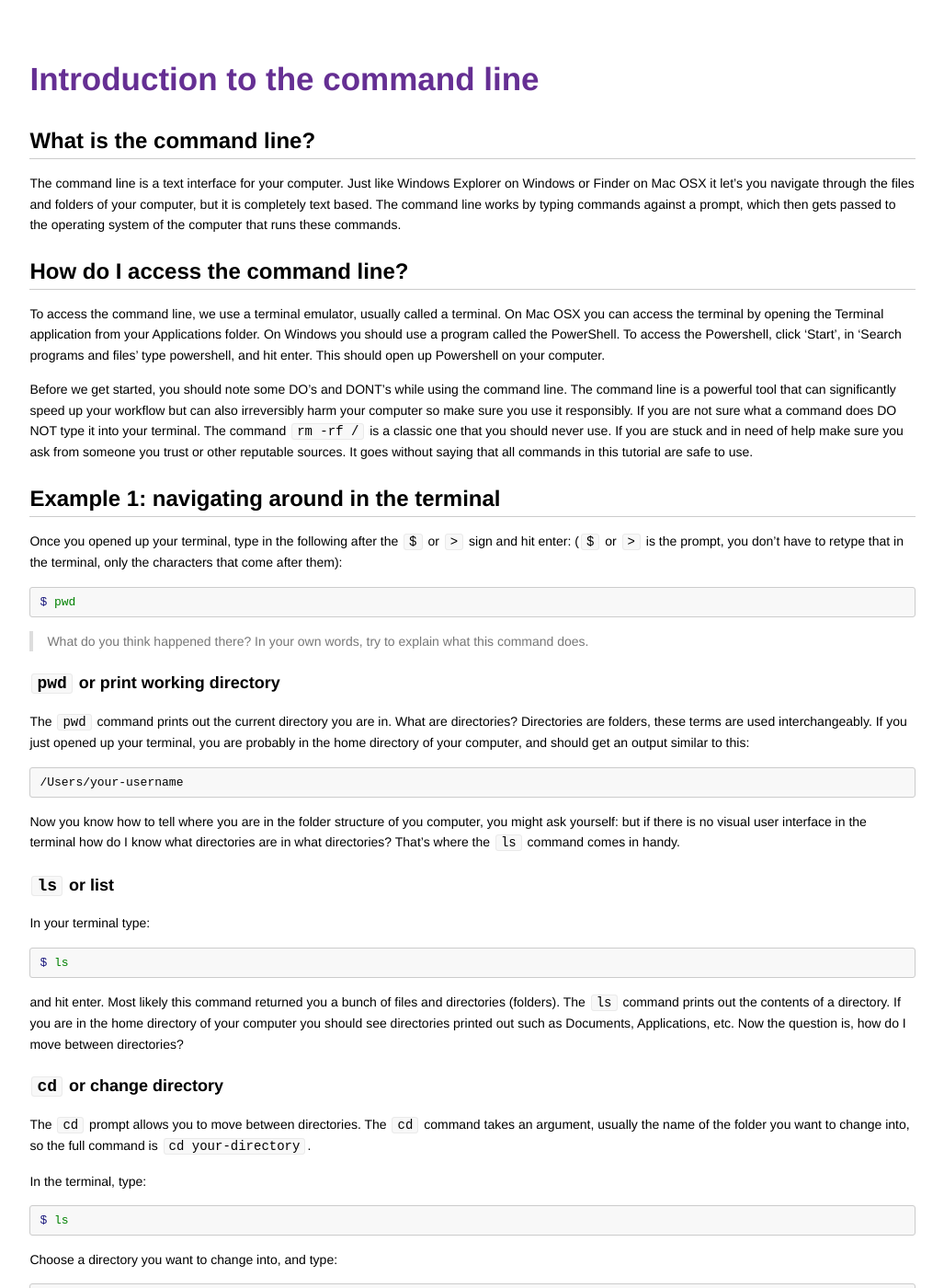
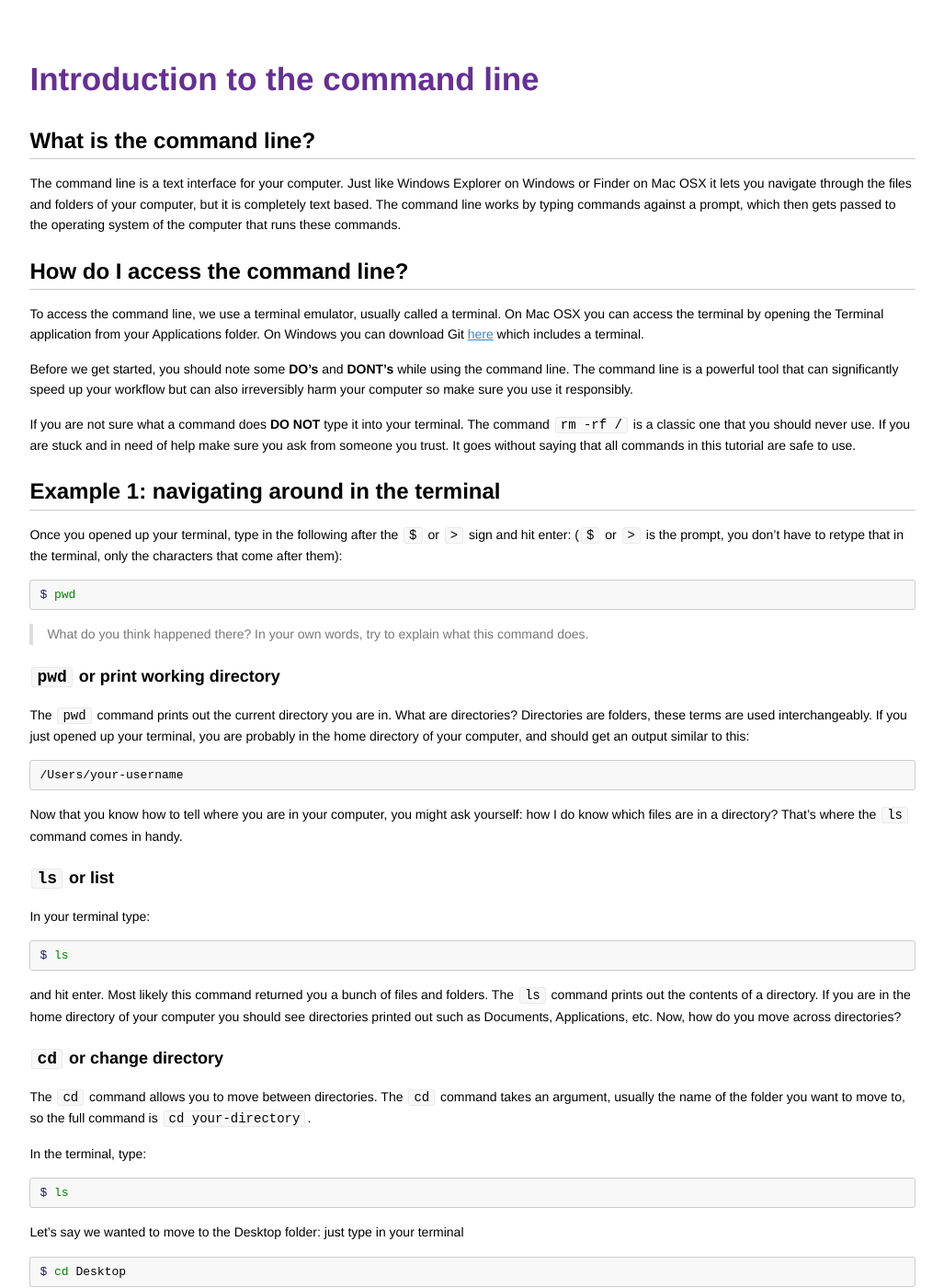
Before and after one commit to codebar/tutorials, a Jekyll site: the page built from command-line/introduction/tutorial.md, in a window 1280 px wide and 1400 px high. Shown: the whole window at 92% size, without its empty margins (126-1153 px from the left). Built offline with Jekyll 4.4.1, drawn with Linux system fonts in a browser that asks for light colours; Markdown is read by kramdown in place of the engine named in the settings; some of the changed text lies outside the part shown.

Commit message:
Simplify introduction to command line

````diff
--- a/command-line/introduction/tutorial.md
+++ b/command-line/introduction/tutorial.md
@@ -5,13 +5,15 @@ title: Introduction to the command line
 
 ## What is the command line?
 
-The command line is a text interface for your computer. Just like Windows Explorer on Windows or Finder on Mac OSX it let’s you navigate through the files and folders of your computer, but it is completely text based. The command line works by typing commands against a prompt, which then gets passed to the operating system of the computer that runs these commands.
+The command line is a text interface for your computer. Just like Windows Explorer on Windows or Finder on Mac OSX it lets you navigate through the files and folders of your computer, but it is completely text based. The command line works by typing commands against a prompt, which then gets passed to the operating system of the computer that runs these commands.
 
 ## How do I access the command line?
 
-To access the command line, we use a terminal emulator, usually called a terminal. On Mac OSX you can access the terminal by opening the Terminal application from your Applications folder. On Windows you should use a program called the PowerShell. To access the Powershell, click 'Start', in 'Search programs and files' type powershell, and hit enter. This should open up Powershell on your computer.
+To access the command line, we use a terminal emulator, usually called a terminal. On Mac OSX you can access the terminal by opening the Terminal application from your Applications folder. On Windows you can download Git [here](https://git-scm.com/download/win) which includes a terminal.
 
-Before we get started, you should note some DO's and DONT's while using the command line. The command line is a powerful tool that can significantly speed up your workflow but can also irreversibly harm your computer so make sure you use it responsibly. If you are not sure what a command does DO NOT type it into your terminal. The command `rm -rf /` is a classic one that you should never use. If you are stuck and in need of help make sure you ask from someone you trust or other reputable sources. It goes without saying that all commands in this tutorial are safe to use.
+Before we get started, you should note some **DO's** and **DONT's** while using the command line. The command line is a powerful tool that can significantly speed up your workflow but can also irreversibly harm your computer so make sure you use it responsibly.
+
+If you are not sure what a command does **DO NOT** type it into your terminal. The command `rm -rf /` is a classic one that you should never use. If you are stuck and in need of help make sure you ask from someone you trust. It goes without saying that all commands in this tutorial are safe to use.
 
 ## Example 1: navigating around in the terminal
 
@@ -31,7 +33,7 @@ The `pwd` command prints out the current directory you are in. What are director
 /Users/your-username
 ```
 
-Now you know how to tell where you are in the folder structure of you computer, you might ask yourself: but if there is no visual user interface in the terminal how do I know what directories are in what directories? That's where the `ls` command comes in handy.
+Now that you know how to tell where you are in your computer, you might ask yourself: how I do know which files are in a directory? That's where the `ls` command comes in handy.
 
 ### `ls` or list
 
@@ -41,11 +43,11 @@ In your terminal type:
 $ ls
 ```
 
-and hit enter. Most likely this command returned you a bunch of files and directories (folders). The `ls` command prints out the contents of a directory. If you are in the home directory of your computer you should see directories printed out such as Documents, Applications, etc. Now the question is, how do I move between directories?
+and hit enter. Most likely this command returned you a bunch of files and folders. The `ls` command prints out the contents of a directory. If you are in the home directory of your computer you should see directories printed out such as Documents, Applications, etc. Now, how do you move across directories?
 
 ### `cd` or change directory
 
-The `cd` prompt allows you to move between directories. The `cd` command takes an argument, usually the name of the folder you want to change into, so the full command is `cd your-directory`.
+The `cd` command allows you to move between directories. The `cd` command takes an argument, usually the name of the folder you want to move to, so the full command is `cd your-directory`.
 
 In the terminal, type:
 
@@ -53,10 +55,10 @@ In the terminal, type:
 $ ls
 ```
 
-Choose a directory you want to change into, and type:
+Let's say we wanted to move to the Desktop folder: just type in your terminal
 
 ```bash
-$ cd your-directory
+$ cd Desktop
 ```
 
 Now type:
@@ -65,11 +67,17 @@ Now type:
 $ pwd
 ```
 
-This should return you the name of the directory you just `cd` into.
+This should return you something like:
 
-Type `ls` into the terminal, choose another directory and `cd` into it. We have just changed into a new directory. You can use these two commands to navigate around the directory structure of your computer. This is all good so far but sometimes you might want to go deeper than one level in one command. `cd` allows you to do this by chaining the directories with a `/`, so `cd your-directory` becomes `cd your-directory/directory-inside-your-directory`.
+```bash
+/Users/your-username/Desktop
+```
 
-We now know how to move forward but how to go back up the directory tree? In your terminal type:
+Now that we moved to your Desktop, you can type `ls` again, then `cd` into it. We have just changed into a new directory. You can use these two commands to navigate around your computer.
+
+This is all good so far, but sometimes you might want to go deeper than one level in one command. `cd` allows you to do this by chaining the directories with a `/`, so `cd your-directory` becomes `cd your-directory/directory-inside-your-directory`.
+
+We now know how to move forward. But how to go back up the directory tree? Type in your terminal:
 
 ```bash
 $ cd ..
@@ -90,28 +98,29 @@ These are the basics of navigating around in the terminal. What else would we wa
 Go back to the home directory of your computer, and type:
 
 ```bash
+$ cd
 $ mkdir temp
 ```
 
-into the terminal. Now use `ls` to see the contents of the home directory. You should see a new folder, temp there. You just created a new folder! As it's name suggests, mkdir creates directories. What if we wanted to create a directory inside a directory? `cd` into temp and type:
+into the terminal. Now use `ls` to see the contents of the home directory. You should see a new folder, temp there. You just created a new folder! As its name suggests, `mkdir` creates directories. What if we wanted to create a directory inside a directory? `cd` into temp and type:
 
 ```bash
 $ mkdir -p stuff/bits
 ```
 
-No do an `ls` and you should see stuff retruned. `cd` into stuff and do another `ls`. Inside stuff, the directory bits was created.
+Now do an `ls` and you should see the `stuff` folder. Now run `cd stuff` and do another `ls`. Inside stuff, the `bits` directory was created.
 
 What if you wanted to create files?
 
 ### `touch` or create files
 
-Inside bits, type:
+Inside the `bits` folder, type:
 
 ```bash
 $ touch bobs.txt
 ```
 
-Do an `ls` to check whether the file has been created. Inside bits, there should be a new file called bobs.txt. We used `touch` to create files. With touch you can create files with any extensions, just don't forget to specify what kind of file you are creating: index.html, script.js, style.css are all valid extensions.
+Do an `ls` to check whether the file has been created. Inside bits, there should be a new file called bobs.txt. We used `touch` to create files. With touch you can create files with any extension, just don't forget to specify what kind of file you are creating: for example, `index.html`, `script.js`, `style.css` are all valid extensions.
 
 ### Exercise 2: `cd` back into temp and create a couple of new folders with files in them
 
````
